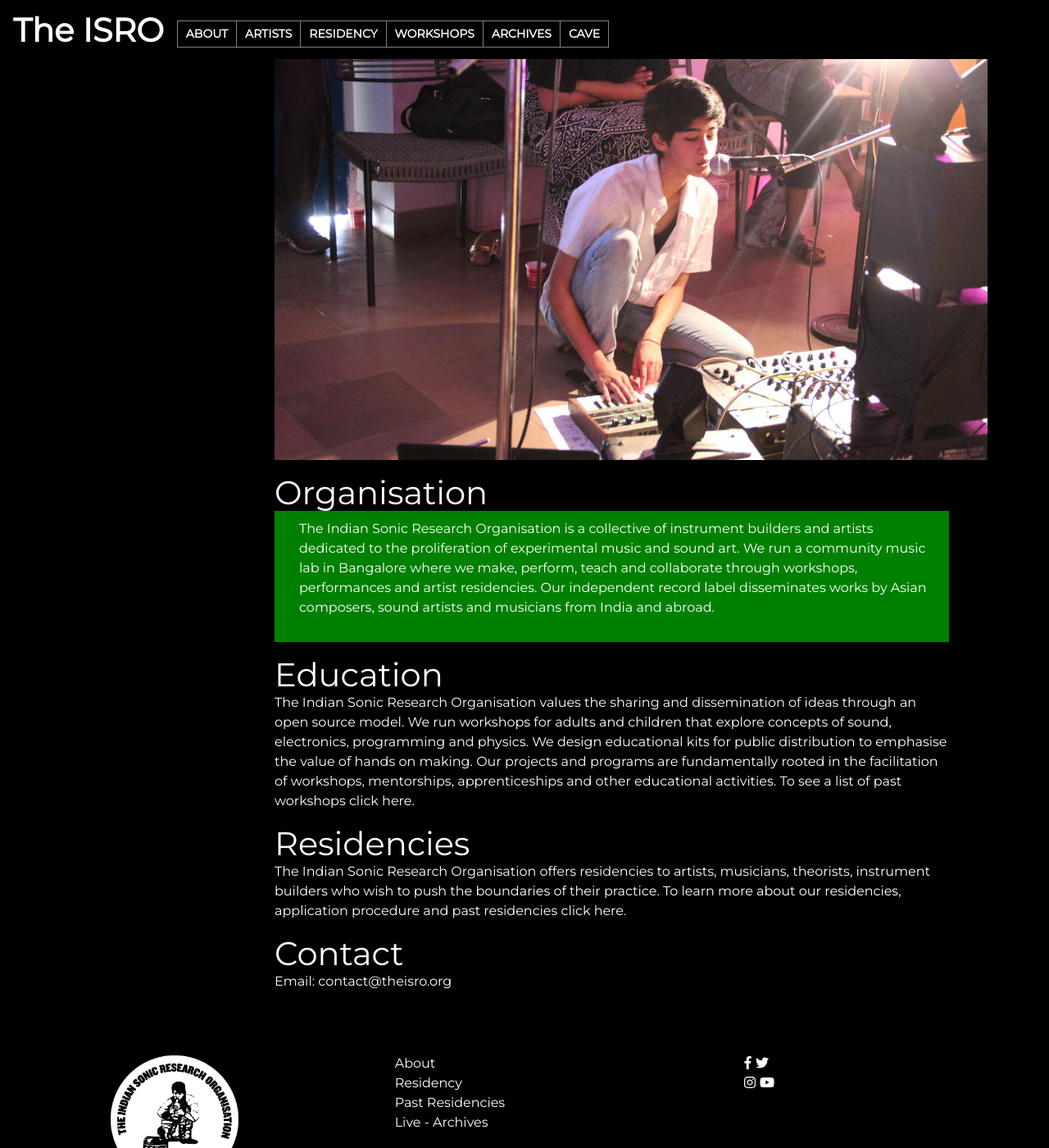
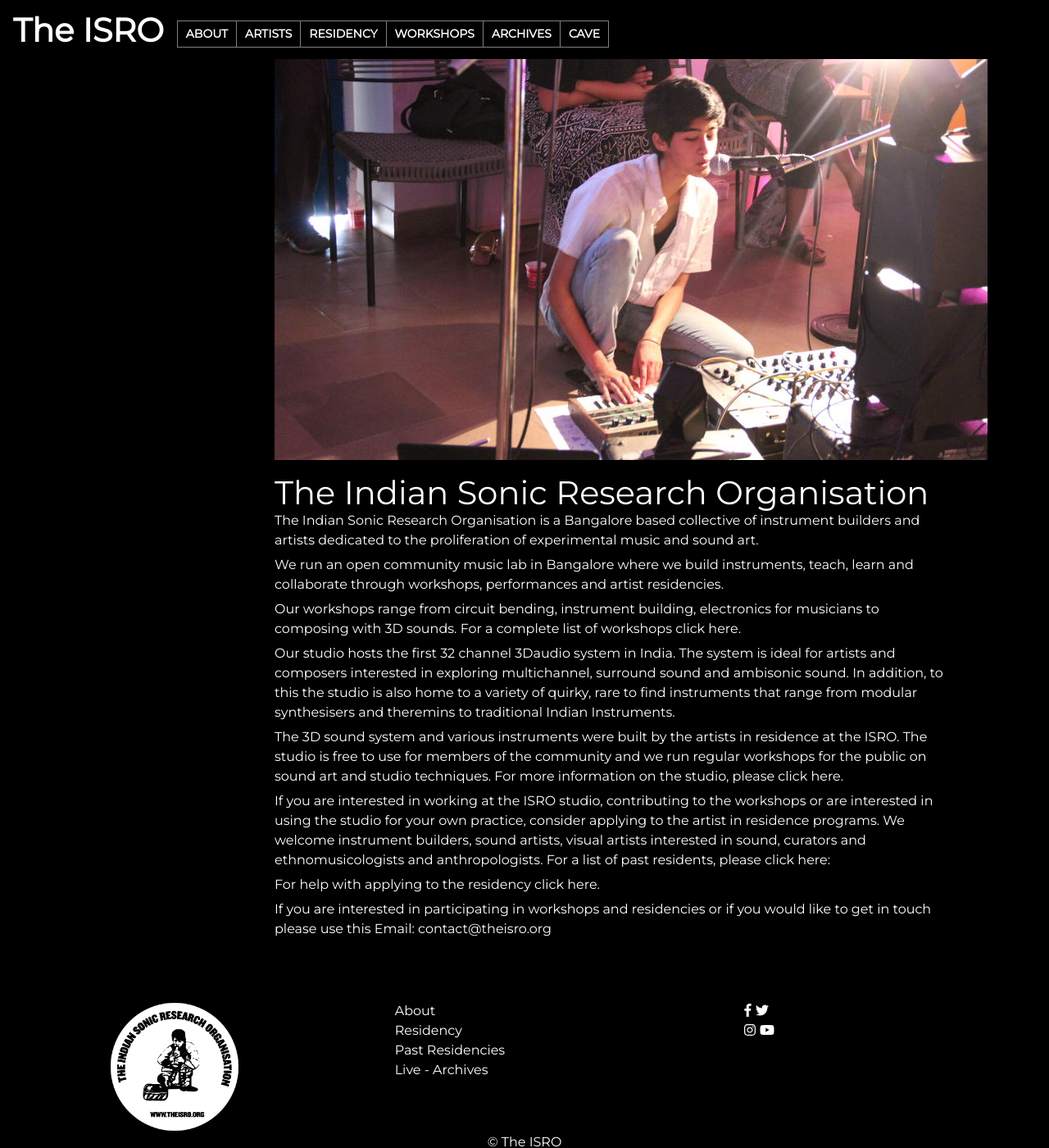
Before and after one commit to ya5ha5/theisro.github.io, a Jekyll site: the page built from about.md, in a window 1280 px wide and 1400 px high. Shown: the whole window at 82% size. Built offline with Jekyll 4.4.1, drawn with Linux system fonts in a browser that asks for light colours; nearby versions of some CDN libraries.

Commit message:
Update about.md
Have added a more comprehensive about page with detailed descriptions

```diff
--- a/about.md
+++ b/about.md
@@ -5,17 +5,22 @@
 
 ![Tanisha](/assets/img/tanisha.jpg)
 
-# Organisation
+# The Indian Sonic Research Organisation
 
-{:.highlight-green}
-The Indian Sonic Research Organisation is a collective of instrument builders and artists dedicated to the proliferation of experimental music and sound art. We run a community music lab in Bangalore where we make, perform, teach and collaborate through workshops, performances and artist residencies. Our independent record label disseminates works by Asian composers, sound artists and musicians from India and abroad.
+The Indian Sonic Research Organisation is a Bangalore based collective of instrument builders and artists dedicated to the proliferation of experimental music and sound art.
 
-# Education
-The Indian Sonic Research Organisation values the sharing and dissemination of ideas through an open source model. We run workshops for adults and children that explore concepts of sound, electronics, programming and physics. We design educational kits for public distribution to emphasise the value of hands on making. Our projects and programs are fundamentally rooted in the facilitation of workshops, mentorships, apprenticeships and other educational activities. To see a list of past workshops [click here.](/workshop.html)
+We run an open community music lab in Bangalore where we build instruments,  teach, learn and collaborate through workshops, performances and artist residencies.
 
-# Residencies
-The Indian Sonic Research Organisation offers residencies to artists, musicians, theorists, instrument builders who wish to push the boundaries of their practice. To learn more about our residencies, application procedure and past residencies [click here.](/residency.html)
+Our workshops range from circuit bending, instrument building, electronics for musicians to composing with 3D sounds.
+For a complete list of workshops [click here.](/workshop.html)
 
-# Contact
+Our studio hosts the first 32 channel 3Daudio system in India.
+The system is ideal for artists and composers  interested in exploring multichannel, surround sound and ambisonic sound. In addition, to this the studio is also home to a variety of quirky, rare to find instruments that range  from modular synthesisers and theremins to traditional Indian Instruments.
 
-Email: [contact@theisro.org](mailto:contact@theisro.org)
+The 3D sound system and various instruments were built by the artists in residence at the ISRO.  The studio is free to use for members of the community and we run regular workshops for the public on sound art and studio techniques. For more information on the studio, please [click here.](/residency.html)
+
+If you are interested in working at the ISRO studio, contributing to the workshops or are interested in using the studio for your own practice, consider applying to the artist in residence programs. We welcome instrument builders, sound artists, visual artists interested in sound, curators and ethnomusicologists and anthropologists. For a list of past residents, please click here:
+
+For help with applying to the residency [click here.](/residency.html)
+
+If you are interested in participating in workshops and residencies or if you would like to get in touch please use this Email: [contact@theisro.org](mailto:contact@theisro.org)
```
